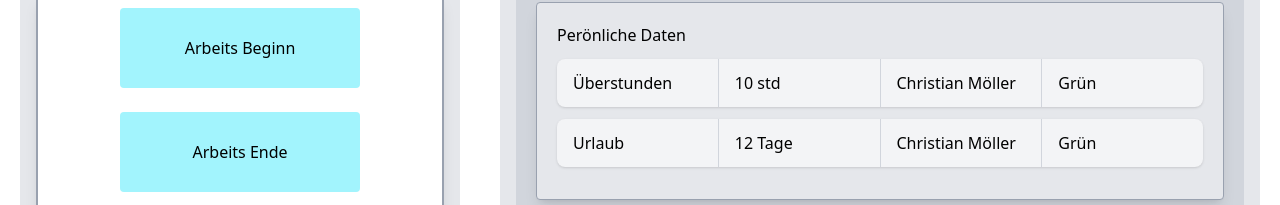
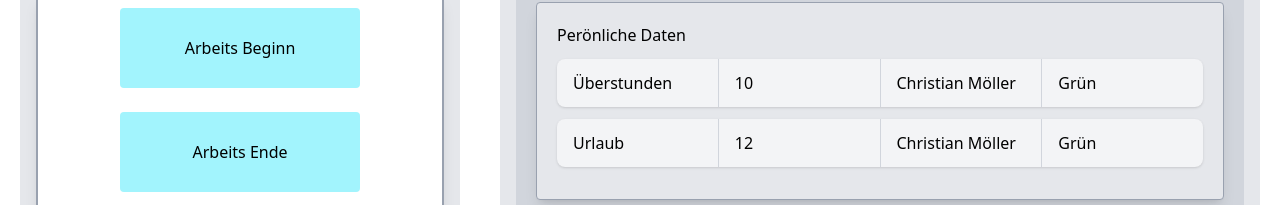
Before and after one commit to Chromamoeller/MyOwnHrHub, a Vue app: page / in a window 1280 px wide. Shown: the part 158-363 px from the top of the page. Built offline with nearby package versions, Linux system fonts and the light colour scheme.

Commit message:
console.log rausgelöscht und Warnungen ausgebessert

```diff
--- a/src/components/OverTime.vue
+++ b/src/components/OverTime.vue
@@ -3,13 +3,13 @@
     <p>Perönliche Daten</p>
     <OverTimeBanner
       :userName="useOverTimeStore().name"
-      :amount="useOverTimeStore().amount + ' std'"
+      :amount="useOverTimeStore().amount"
       :color="useOverTimeStore().color"
       :Kind="useOverTimeStore().kind"
     />
     <OverTimeBanner
       :userName="useOverTimeStore().name"
-      amount="12 Tage"
+      :amount="12"
       :color="useOverTimeStore().color"
       Kind="Urlaub"
     />
--- a/src/components/StundenRechner.vue
+++ b/src/components/StundenRechner.vue
@@ -66,7 +66,6 @@ const chartOptions = {
 };
 
 // Beispiel verwenden:
-console.log(getLastThreeDates());
 </script>
 
 <template>
--- a/src/stores/store.js
+++ b/src/stores/store.js
@@ -51,7 +51,6 @@ export const useFinanceValuesStore = defineStore("financeValues", () => {
 });
 
 export const useUserDataStore = defineStore("userData", () => {
-  console.log("useUserDataStore");
   const userPokemons = reactive({
     id: 2,
     name: "Bisaknosp",
```
